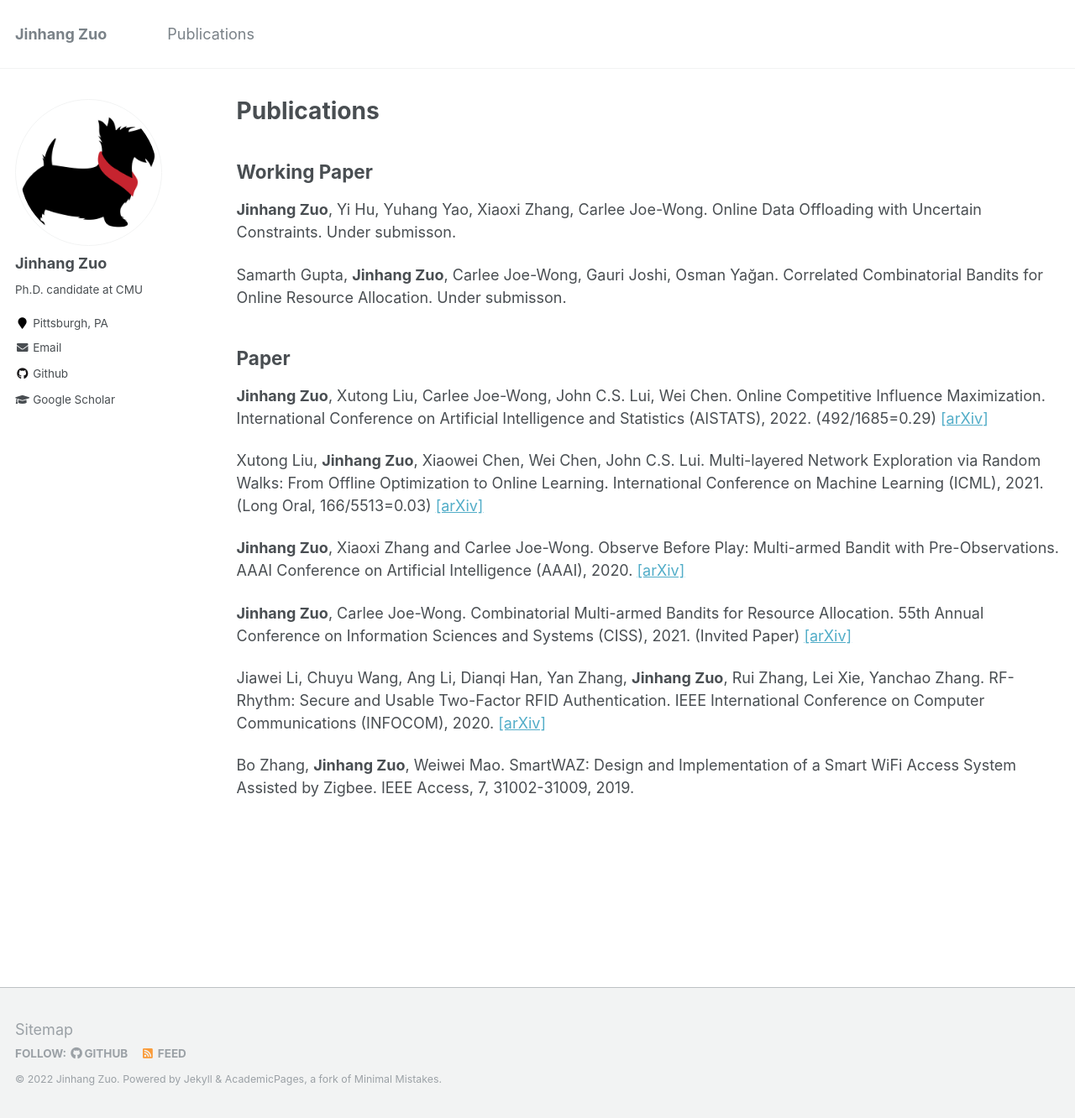
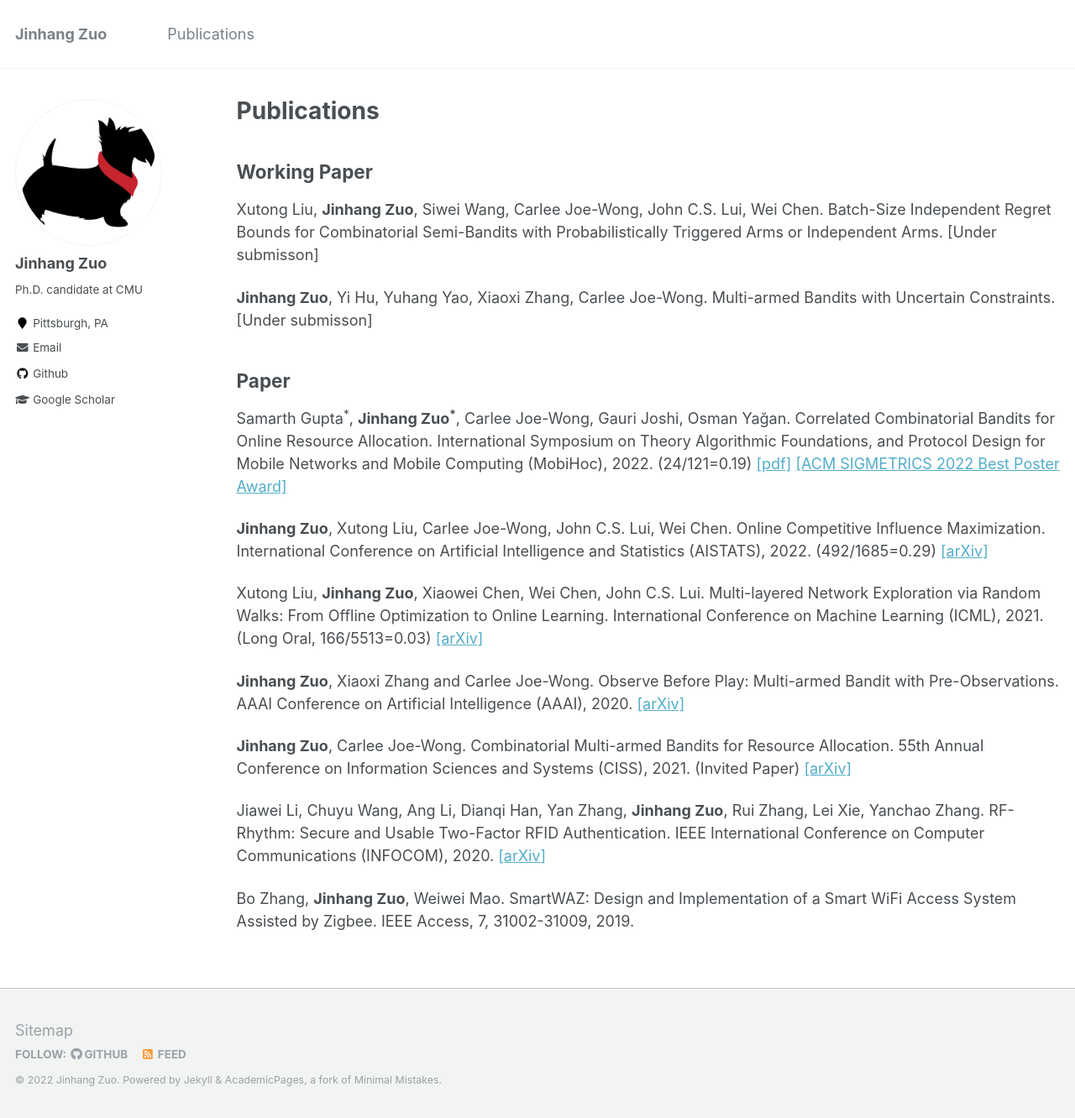
Before and after one commit to jhzuo/jhzuo.github.io, a Jekyll site: the page built from _pages/publications.md, in a window 1280 px wide and 1332 px high. Shown: the whole window at 84% size. Built offline with Jekyll 4.4.1, drawn with Linux system fonts in a browser that asks for light colours.

Commit message:
Update publications.md

```diff
--- a/_pages/publications.md
+++ b/_pages/publications.md
@@ -7,13 +7,15 @@ author_profile: true
 
 Working Paper
 ------
+Xutong Liu, **Jinhang Zuo**, Siwei Wang, Carlee Joe-Wong, John C.S. Lui, Wei Chen.
+Batch-Size Independent Regret Bounds for Combinatorial Semi-Bandits with Probabilistically Triggered Arms or Independent Arms. [Under submisson]
 
-**Jinhang Zuo**, Yi Hu, Yuhang Yao, Xiaoxi Zhang, Carlee Joe-Wong. Online Data Offloading with Uncertain Constraints. Under submisson.
-
-Samarth Gupta, **Jinhang Zuo**, Carlee Joe-Wong, Gauri Joshi, Osman Yağan. Correlated Combinatorial Bandits for Online Resource Allocation. Under submisson.
+**Jinhang Zuo**, Yi Hu, Yuhang Yao, Xiaoxi Zhang, Carlee Joe-Wong. Multi-armed Bandits with Uncertain Constraints. [Under submisson]
 
 Paper
 ------
+Samarth Gupta<sup>\*</sup>, **Jinhang Zuo<sup>\*</sup>**, Carlee Joe-Wong, Gauri Joshi, Osman Yağan. Correlated Combinatorial Bandits for Online Resource Allocation. International Symposium on Theory Algorithmic Foundations, and Protocol Design for Mobile Networks and Mobile Computing (MobiHoc), 2022. (24/121=0.19) [[pdf]](https://www.andrew.cmu.edu/user/gaurij/corr_comb_bandits.pdf) [[ACM SIGMETRICS 2022 Best Poster Award]](https://www.sigmetrics.org/sigmetrics2022/)
+
 **Jinhang Zuo**, Xutong Liu, Carlee Joe-Wong, John C.S. Lui, Wei Chen. Online Competitive Influence Maximization. International Conference on Artificial Intelligence and Statistics (AISTATS), 2022. (492/1685=0.29) [[arXiv]](https://arxiv.org/abs/2006.13411)
 
 Xutong Liu, **Jinhang Zuo**, Xiaowei Chen, Wei Chen, John C.S. Lui. Multi-layered Network Exploration via Random Walks: From Offline Optimization to Online Learning. International Conference on Machine Learning (ICML), 2021. (Long Oral, 166/5513=0.03) [[arXiv]](https://arxiv.org/abs/2106.05065)
```
